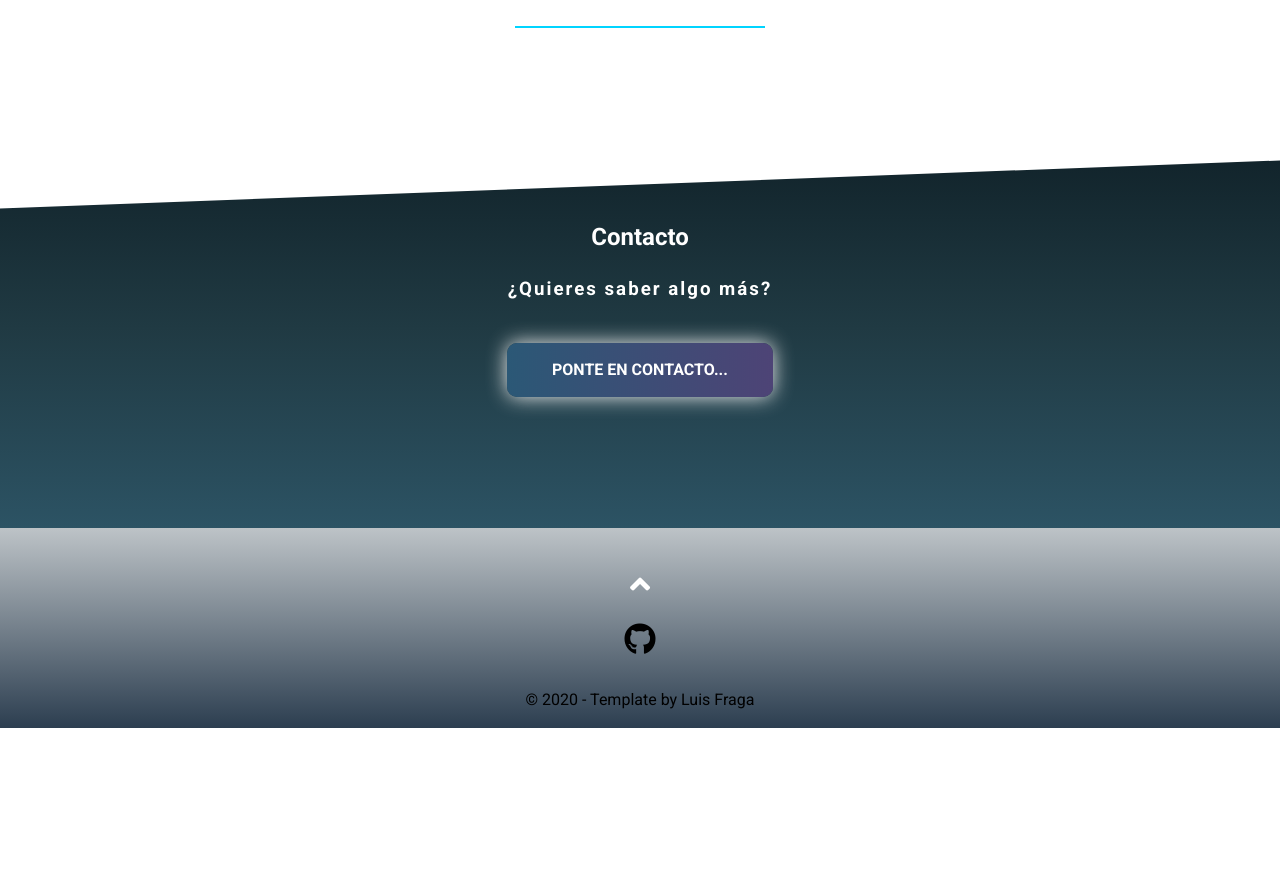
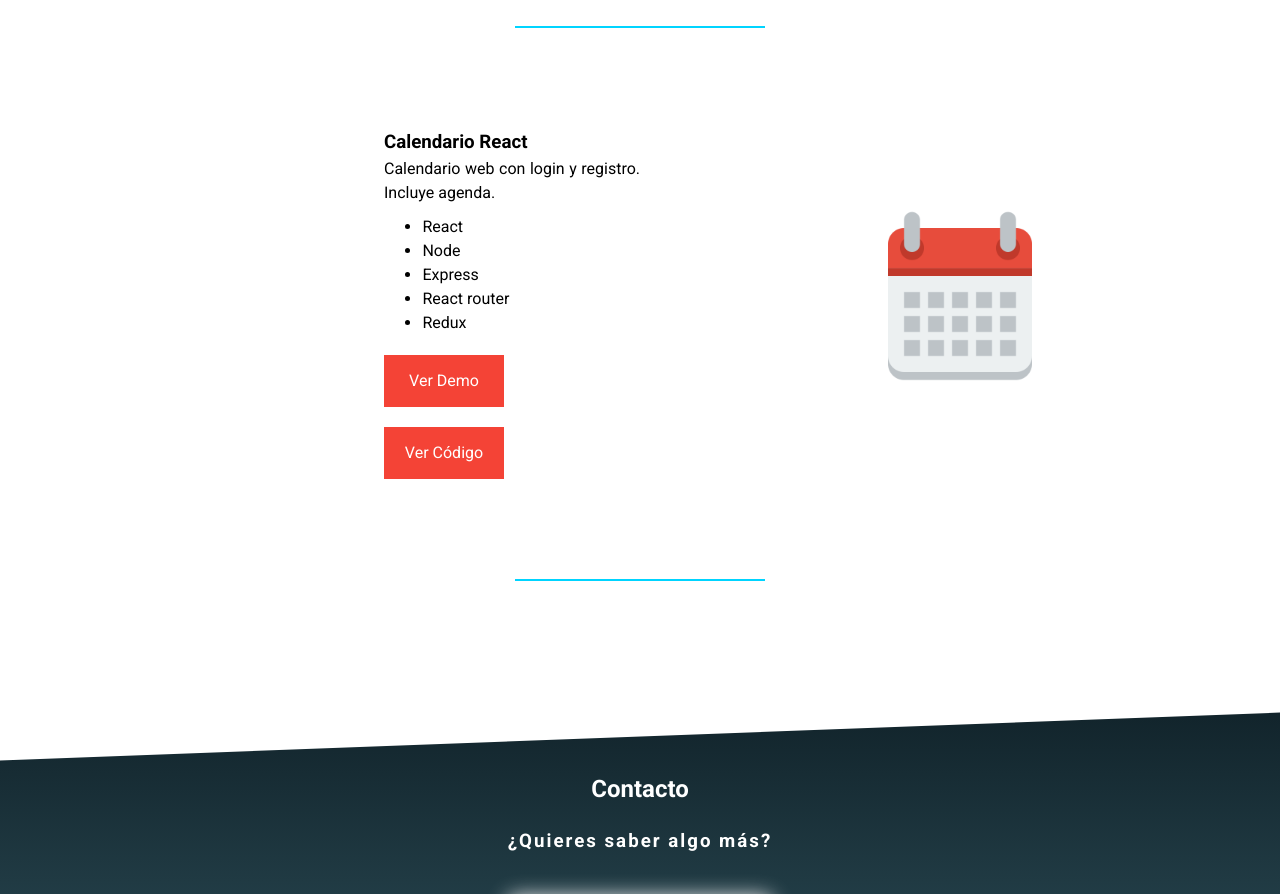
Before and after one commit to luis5944/luisportfolio, a React (Create React App) app: page / in a window 1280 px wide. Shown: the part 4680-5574 px from the top of the page. Before the commit the page ends 5408 px from the top, so only its background shows below. Built offline with nearby package versions, Linux system fonts and the light colour scheme.

Commit message:
nuevo proyecto

```diff
--- a/src/components/Projects/ProjectsData.js
+++ b/src/components/Projects/ProjectsData.js
@@ -88,4 +88,24 @@ export const ProjectsData = [
     technologies: ["React", "Node", "Express", "React router", "Redux"],
     type: "React",
   },
+
+  {
+    name: "Calendario React",
+    info: "Calendario web con login y registro. Incluye agenda.",
+    urlCode: "https://github.com/luis5944/calendarreactnode",
+    urlDemo: "https://calendar-react-1.herokuapp.com",
+    img: "calendar.png",
+    technologies: ["React", "Node", "Express", "React router", "Redux"],
+    type: "React",
+  },
+
+  {
+    name: "CRUD con Spring Boot y React",
+    info: "CRUD con opciones para crear, leer, actualizar y borrar clientes",
+    urlCode: "https://github.com/luis5944/spring-ventas",
+    urlDemo: "https://calendar-react-1.herokuapp.com",
+    img: "spring-boot-logo.png",
+    technologies: ["React", "Bulma", "Spring Boot", "React router", "Context API"],
+    type: "Java",
+  },
 ];
```
Also changed, not shown: src/components/Footer/spring-boot-logo.png (added).
